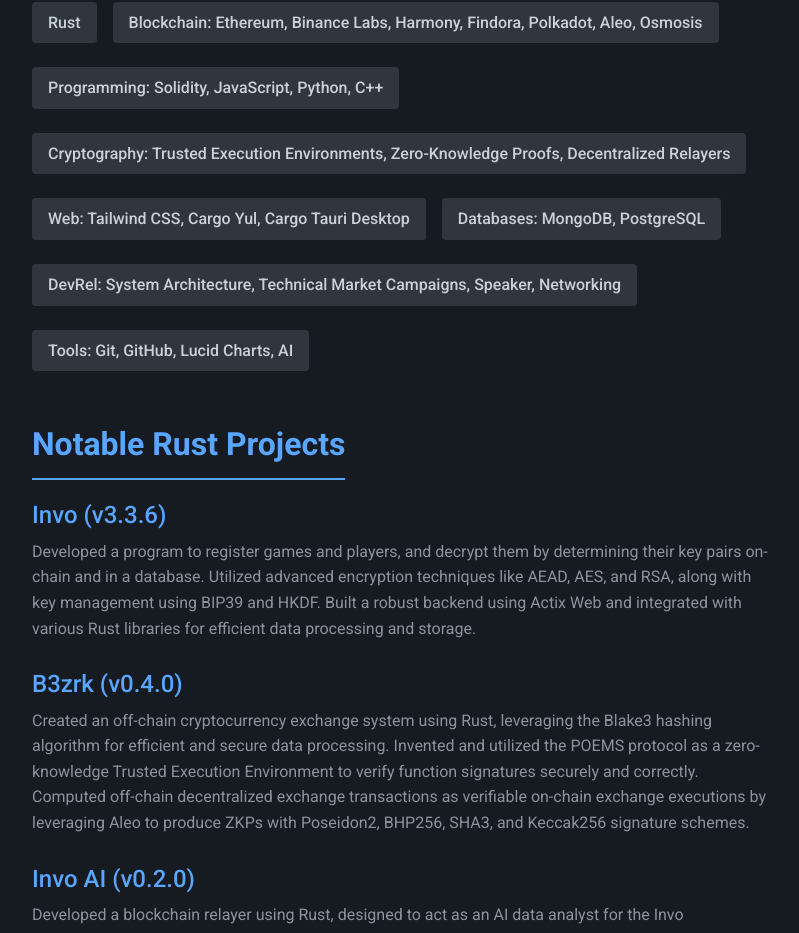
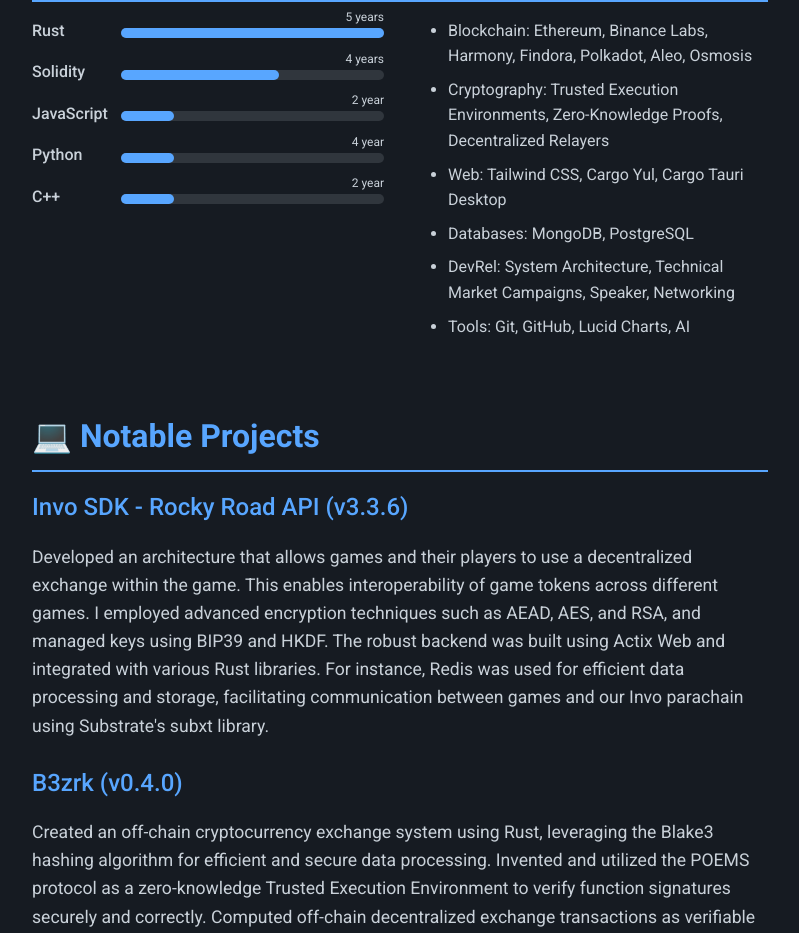
Before and after one commit to DylanCkawalec/cv, a website: page index.html in a window 1280 px wide. Shown: the part 551-1484 px from the top of the page, without its empty margins (240-1039 px from the left). Drawn offline with nearby package versions, Linux system fonts and the light colour scheme.

Commit message:
updated resume appearence

```diff
--- a/index.html
+++ b/index.html
@@ -21,34 +21,74 @@
     </header>
 
     <section>
-      <h2>Professional Summary</h2>
+      <h2>&#x1F464; Professional Summary</h2>
       <p>
         Accomplished Principal Software Engineer and CTO with a proven track record of delivering innovative blockchain solutions. Extensive experience in blockchain protocols, Rust programming, and solutions architecture. Skilled in developing smart contracts, zero-knowledge proof protocols, and decentralized applications. Passionate about fostering developer communities and driving technology initiatives in startups.
       </p>
     </section>
 
     <section>
-      <h2>Technical Skills</h2>
-      <ul class="skills-list">
-        <li class="skill-item">Rust</li>
-        <li class="skill-item">Blockchain: Ethereum, Binance Labs, Harmony, Findora, Polkadot, Aleo, Osmosis</li>
-        <li class="skill-item">Programming: Solidity, JavaScript, Python, C++</li>
-        <li class="skill-item">Cryptography: Trusted Execution Environments, Zero-Knowledge Proofs, Decentralized Relayers</li>
-        <li class="skill-item">Web: Tailwind CSS, Cargo Yul, Cargo Tauri Desktop</li>
-        <li class="skill-item">Databases: MongoDB, PostgreSQL</li>
-        <li class="skill-item">DevRel: System Architecture, Technical Market Campaigns, Speaker, Networking</li>
-        <li class="skill-item">Tools: Git, GitHub, Lucid Charts, AI</li>
-      </ul>
+      <h2>&#x2699; Technical Skills</h2>
+      <div class="skills-container">
+        <div class="skills-column">
+          <div class="skill-item">
+            <div class="skill-name">Rust</div>
+            <div class="skill-bar" data-experience="5">
+              <div class="skill-level"></div>
+              <div class="skill-years">5 years</div>
+            </div>
+          </div>
+          <div class="skill-item">
+            <div class="skill-name">Solidity</div>
+            <div class="skill-bar" data-experience="3">
+              <div class="skill-level"></div>
+              <div class="skill-years">4 years</div>
+            </div>
+          </div>
+          <div class="skill-item">
+            <div class="skill-name">JavaScript</div>
+            <div class="skill-bar" data-experience="1">
+              <div class="skill-level"></div>
+              <div class="skill-years">2 year</div>
+            </div>
+          </div>
+          <div class="skill-item">
+            <div class="skill-name">Python</div>
+            <div class="skill-bar" data-experience="1">
+              <div class="skill-level"></div>
+              <div class="skill-years">4 year</div>
+            </div>
+          </div>
+          <div class="skill-item">
+            <div class="skill-name">C++</div>
+            <div class="skill-bar" data-experience="1">
+              <div class="skill-level"></div>
+              <div class="skill-years">2 year</div>
+            </div>
+          </div>
+        </div>
+        <div class="skills-column">
+          <ul class="skills-list">
+            <li>Blockchain: Ethereum, Binance Labs, Harmony, Findora, Polkadot, Aleo, Osmosis</li>
+            <li>Cryptography: Trusted Execution Environments, Zero-Knowledge Proofs, Decentralized Relayers</li>
+            <li>Web: Tailwind CSS, Cargo Yul, Cargo Tauri Desktop</li>
+            <li>Databases: MongoDB, PostgreSQL</li>
+            <li>DevRel: System Architecture, Technical Market Campaigns, Speaker, Networking</li>
+            <li>Tools: Git, GitHub, Lucid Charts, AI</li>
+          </ul>
+        </div>
+      </div>
     </section>
 
     <section>
-      <h2>Notable Rust Projects</h2>
+      <h2>&#x1F4BB; Notable Projects</h2>
       <div class="experience-item">
-        <h3>Invo (v3.3.6)</h3>
+        <h3>Invo SDK - Rocky Road API (v3.3.6)</h3>
         <p>
-          Developed a program to register games and players, and decrypt them by determining their key pairs on-chain and in a database. Utilized advanced encryption techniques like AEAD, AES, and RSA, along with key management using BIP39 and HKDF. Built a robust backend using Actix Web and integrated with various Rust libraries for efficient data processing and storage.
+            Developed an architecture that allows games and their players to use a decentralized exchange within the game. This enables interoperability of game tokens across different games. I employed advanced encryption techniques such as AEAD, AES, and RSA, and managed keys using BIP39 and HKDF. The robust backend was built using Actix Web and integrated with various Rust libraries. For instance, Redis was used for efficient data processing and storage, facilitating communication between games and our Invo parachain using Substrate's subxt library.
         </p>
       </div>
+
 
       <div class="experience-item">
         <h3>B3zrk (v0.4.0)</h3>
@@ -77,10 +117,17 @@
           Built a secure and user-friendly wallet interface using Rust, incorporating advanced cryptographic techniques like HMAC, HKDF, and elliptic curve cryptography. Implemented support for BIP39 mnemonic phrases and utilized the Tiny-Keccak library for efficient hash calculations. Integrated with the Substrate blockchain framework using the sp-core library, enabling seamless interaction with blockchain networks.
         </p>
       </div>
+
+      <div class="experience-item">
+        <h3>AIMBC Trustless Bridge Protocol</h3>
+        <p>
+            Developed the AIMBC trustless bridge protocol using Solidity. This protocol allows secure and efficient token swaps across different EVM (Ethereum Virtual Machine) blockchains. I used the Aleo blockchain to generate zero-knowledge proofs, which verify transactions and ensure trustless execution of Atomic Swaps that function similarly to a bridging protocol. The design was inspired by the HTLC (Hashed TimeLock Contract) protocol. I integrated this with the Ethereum and Binance Smart Chain using the Rust ethers-rs library, which enables seamless interoperability and liquidity provision.
+        </p>
+      </div>
     </section>
 
     <section>
-      <h2>Professional Experience</h2>
+      <h2>&#x1F4BC; Professional Experience</h2>
       <div class="experience-item">
         <h3>Invo Technologies Inc. | Chief Technology Officer</h3>
         <p>May 2023 - Present</p>
@@ -125,7 +172,7 @@
     </section>
 
     <section>
-      <h2>Education</h2>
+      <h2>&#x1F393; Education</h2>
       <div class="education-item">
         <p>Bachelor of Science in Computer Science</p>
         <p>Western Governors University, Utah (WGU)</p>
@@ -133,7 +180,7 @@
     </section>
 
     <section>
-      <h2>Awards and Achievements</h2>
+      <h2>&#x1F3C6; Awards and Achievements</h2>
       <ul>
         <li>Winner, Hacker Deathmatch AOS Arweave Hackathon 2024 at ETHDenver (Solo) - <a href="https://x.com/aoTheComputer/status/1764094933428732127" target="_blank">Details</a></li>
         <li>Winner, Aleo Best Tech Award 2023 -- <a href="https://github.com/Invo-Technologies/poems" target="_blank">'POEMS protocol'</a></li>
@@ -144,7 +191,7 @@
     </section>
 
     <section>
-      <h2>Community Involvement</h2>
+      <h2>&#x1F465; Community Involvement</h2>
       <ul>
         <li>Founder, Bridge Builders DAO - Fostering developer relations and organizing local hackathons in South San Francisco</li>
         <li>Seasonal Programming Instructor, Delaware STEAM Academy - Teaching Python and C++ to international students</li>
@@ -154,7 +201,7 @@
 
 
 <section>
-  <h2>Publications and Presentations</h2>
+  <h2>&#x1F3A4; Publications and Presentations</h2>
   <ul>
     <li>
               <li>
@@ -185,5 +232,20 @@
       <p>References available upon request</p>
     </footer>
   </div>
+
+  <script>
+    document.addEventListener("DOMContentLoaded", function () {
+  const skillBars = document.querySelectorAll(".skill-bar");
+  const maxYears = 5; // Set the maximum years of experience
+
+  skillBars.forEach((skillBar) => {
+    const experience = skillBar.getAttribute("data-experience");
+    const skillLevel = skillBar.querySelector(".skill-level");
+    const barWidth = (experience / maxYears) * 100;
+    skillLevel.style.width = `${barWidth}%`;
+  });
+});
+  </script>
+
 </body>
 </html>
--- a/styles.css
+++ b/styles.css
@@ -3,6 +3,7 @@
   background-color: #0d1117;
   color: #c9d1d9;
   line-height: 1.6;
+  font-size: 16px;
 }
 
 .container {
@@ -29,7 +30,13 @@
   font-weight: 600;
   padding-bottom: 0.5rem;
   border-bottom: 2px solid #58a6ff;
-  display: inline-block;
+  display: flex;
+  align-items: center;
+}
+
+h2 i {
+  margin-right: 0.5rem;
+  color: #79c0ff;
 }
 
 h3 {
@@ -38,7 +45,7 @@
 }
 
 p {
-  margin-bottom: 1rem;
+  margin-bottom: 1.5rem;
   font-size: 1.1rem;
 }
 
@@ -55,6 +62,8 @@
 
 ul {
   margin-bottom: 1.5rem;
+  list-style-type: disc;
+  padding-left: 2rem;
 }
 
 li {
@@ -62,7 +71,7 @@
 }
 
 section {
-  margin-bottom: 2.5rem;
+  margin-bottom: 3rem;
 }
 
 header {
@@ -75,38 +84,56 @@
   color: #8b949e;
 }
 
-.skills-list {
+.skills-container {
   display: flex;
-  flex-wrap: wrap;
-  gap: 1rem;
+  justify-content: space-between;
+  gap: 2rem;
+}
+
+.skills-column {
+  flex: 1;
 }
 
 .skill-item {
-  background-color: #30363d;
-  color: #c9d1d9;
-  font-weight: 500;
-  padding: 0.5rem 1rem;
-  border-radius: 4px;
+  display: flex;
+  align-items: center;
+  margin-bottom: 1rem;
 }
 
-.experience-item {
-  margin-bottom: 1.5rem;
+.skill-name {
+  width: 120px;
+  font-weight: 500;
 }
 
-.experience-item h3 {
-  margin-bottom: 0.25rem;
+.skill-bar {
+  position: relative;
+  width: 100%;
+  height: 10px;
+  background-color: #30363d;
+  border-radius: 5px;
+  margin-top: 5px;
 }
 
-.experience-item p {
-  font-size: 1rem;
-  color: #8b949e;
-  margin-bottom: 0.5rem;
+.skill-level {
+  position: absolute;
+  top: 0;
+  left: 0;
+  height: 100%;
+  background-color: #58a6ff;
+  border-radius: 5px;
+  transition: width 1s ease;
+  width: 0;
 }
 
-.experience-item ul {
-  margin-left: 1.5rem;
-  list-style-type: disc;
+.skill-years {
+  position: absolute;
+  top: -20px;
+  right: 0;
+  font-size: 12px;
+  color: #c9d1d9;
 }
+
+
 
 .education-item {
   margin-bottom: 1rem;
```
